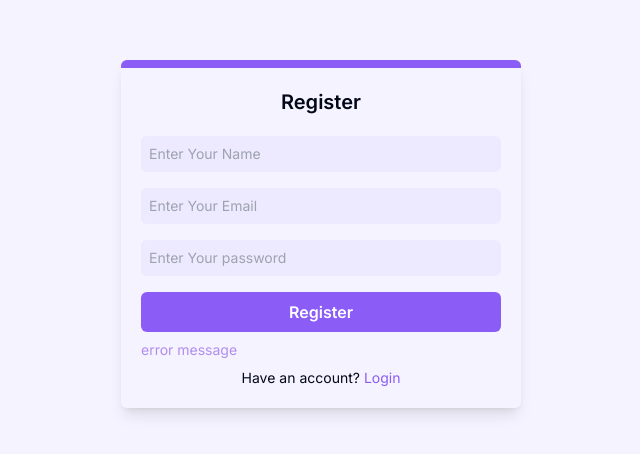
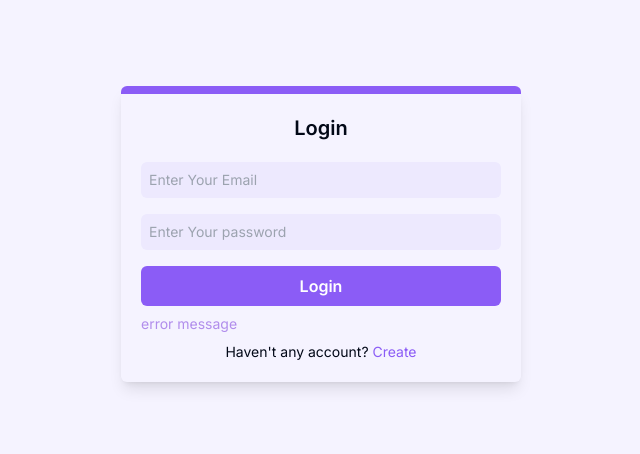
Before and after one commit to Deepakcodez/LinkShortner, a Next.js app: page /auth/signin in a window 1280 px wide. Shown: the part 166-620 px from the top of the page, without its empty margins (319-959 px from the left). Built offline with nearby package versions, Linux system fonts and the light colour scheme.

Commit message:
fixing bugs

```diff
--- a/src/app/auth/signin/page.js
+++ b/src/app/auth/signin/page.js
@@ -5,7 +5,6 @@ import { useRouter } from "next/navigation";
 const SignIn = () => {
   const [errorMsg, setErrorMsg] = useState("error message");
   const [inputValue, setInputValue] = useState({
-    name: "",
     email: "",
     password: "",
   });
@@ -19,24 +18,17 @@ const SignIn = () => {
     });
   };
 
-  const navigateToSignIn = () => {
-    router.push("/auth/signin");
+  const navigateToSignUp = () => {
+    router.push("/auth/signup");
   };
 
   return (
     <>
       <div className="grid place-items-center h-screen w-full bg-violet-50 ">
         <div className="shadow-lg border-t-8 border-violet-500 rounded-md p-5 w-[90%] sm:w-[25rem]">
-          <h1 className="text-center font-semibold text-xl">Register</h1>
+          <h1 className="text-center font-semibold text-xl">Login</h1>
           <form className="flex gap-4 flex-col mt-5">
-            <input
-              type="text"
-              value={inputValue.name}
-              name="name"
-              onChange={onchangeHandler}
-              placeholder="Enter Your Name"
-              className="block flex-1 text-black border-0 bg-violet-100 py-1.5 px-2 rounded-md text-white-900 placeholder:text-gray-400 focus:ring-0 focus:border-0 sm:text-sm sm:leading-6"
-            />
+
             <input
               type="text"
               value={inputValue.email}
@@ -54,7 +46,7 @@ const SignIn = () => {
               className="block flex-1 text-black border-0 bg-violet-100 py-1.5 px-2 rounded-md text-white-900 placeholder:text-gray-400 focus:ring-0 focus:border-0 sm:text-sm sm:leading-6"
             />
             <button className="bg-violet-500 py-2 rounded-md text-white font-semibold hover:bg-violet-600">
-              Register
+              Login
             </button>
           </form>
           <div className="mt-2">
@@ -62,9 +54,9 @@ const SignIn = () => {
           </div>
           <div className="mt-2">
             <h1 className="text-sm text-center cursor-pointer">
-              Have an account?{" "}
-              <span className="text-violet-500" onClick={navigateToSignIn}>
-                Login
+              Haven't any account?{" "}
+              <span className="text-violet-500" onClick={navigateToSignUp}>
+                Create
               </span>
             </h1>
           </div>
```
